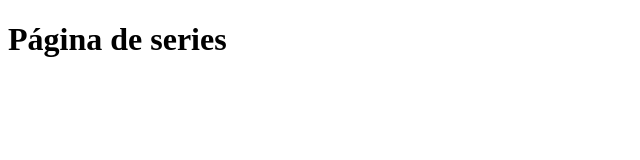
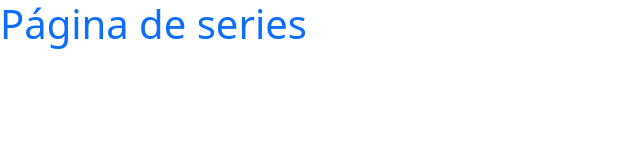
Before and after one commit to JpSeveroo/Arcadia, a plain HTML site: page series/inserir.html in a window 1280 px wide. Shown: the whole page, without its empty margins (0-640 px from the left). Drawn offline with nearby package versions, Linux system fonts and the light colour scheme.

Commit message:
inserindo estilização do bootstrap

```diff
--- a/series/inserir.html
+++ b/series/inserir.html
@@ -4,8 +4,10 @@
         <meta charset="utf-8">
         <meta name="viewport" content="width=device-width, initial-scale=1">
         <title>pagina de series</title>
+        <link href="https://cdn.jsdelivr.net/npm/bootstrap@5.3.8/dist/css/bootstrap.min.css" rel="stylesheet" integrity="sha384-sRIl4kxILFvY47J16cr9ZwB07vP4J8+LH7qKQnuqkuIAvNWLzeN8tE5YBujZqJLB" crossorigin="anonymous">
     </head>
     <body>
-        <h1>Página de series</h1>
+        <h1 class="text-primary">Página de series</h1>
+        <script src="https://cdn.jsdelivr.net/npm/bootstrap@5.3.8/dist/js/bootstrap.bundle.min.js" integrity="sha384-FKyoEForCGlyvwx9Hj09JcYn3nv7wiPVlz7YYwJrWVcXK/BmnVDxM+D2scQbITxI" crossorigin="anonymous"></script>
     </body>
 </html>
```
